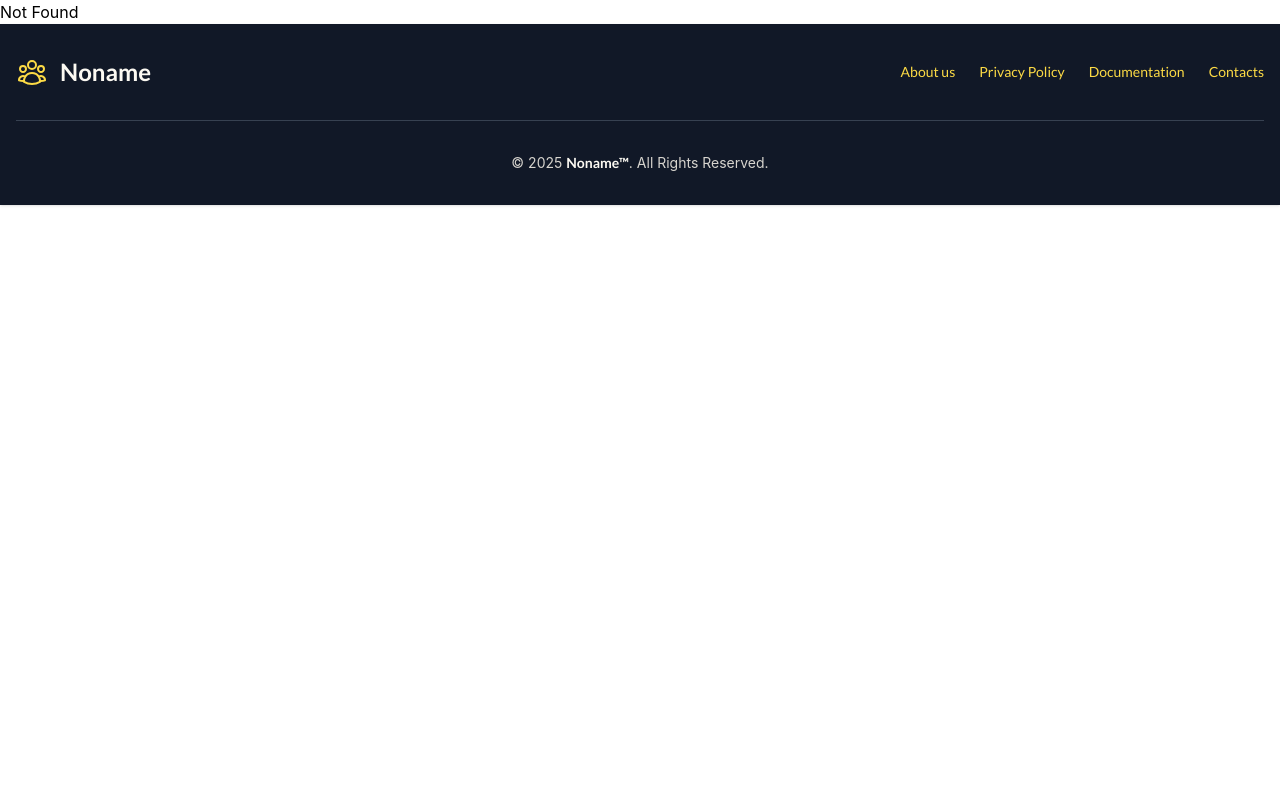
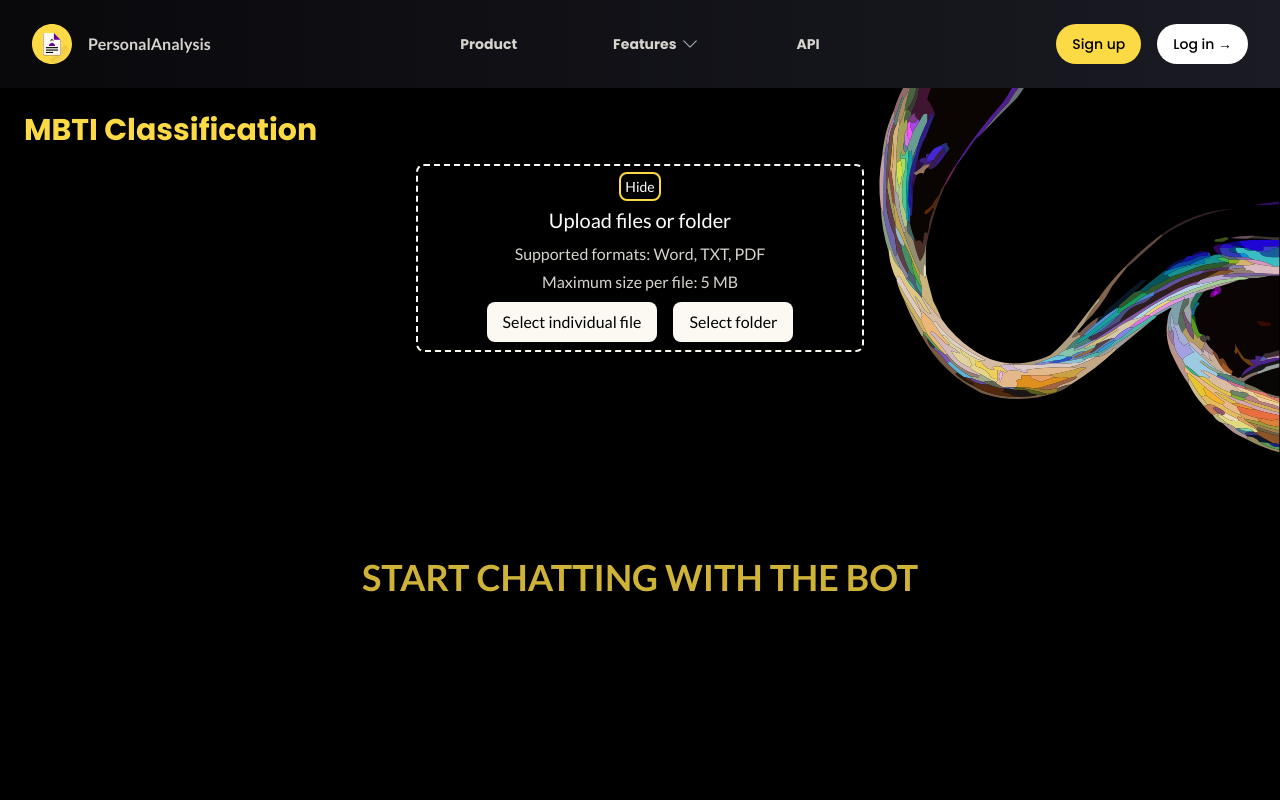
Before and after one commit to IvanGaideek/Front_Personality-Analyzer, a React (Vite) app: page /product/mbti-classification in a window 1280 px wide. Before the commit this address had no page. Shown: the top 800 px of the page. Built offline with nearby package versions, Linux system fonts and the light colour scheme.

Commit message:
made uploading file or folder

```diff
--- a/src/addition/data_elements/items-cards.jsx
+++ b/src/addition/data_elements/items-cards.jsx
@@ -3,7 +3,7 @@ const main_cards_center = [
 		name: 'Myers–Briggs Type Indicator',
 		description:
 			'Discover the types today and discover the potential of the personality!',
-		href: '#',
+		href: '/product/mbti-classification',
 	},
 	{
 		name: 'Resume Analyzer',
--- a/src/components/atoms/DeleteButton.jsx
+++ b/src/components/atoms/DeleteButton.jsx
@@ -1,14 +1,34 @@
-import React from 'react'
+import React, { useState } from 'react'
+import ModalWindow from './ModalWindow'
+import ModalAcceptance from '../molecules/ModalAcceptance'
 
 export default function DeleteButton(props) {
+	const className_button = props.className
+
+	const [modalIsOpen, setModalIsOpen] = useState(false)
+
 	return (
+		<>
 			<button
+				onClick={() => setModalIsOpen(true)}
 				className={
-				'bg-red-500 text-white px-3 py-1 rounded-md text-xs md:text-sm' +
-				props.className
+					className_button != null
+						? className_button
+						: 'bg-red-500 text-white px-3 py-1 rounded-md text-xs md:text-sm'
 				}
 			>
 				{props.text}
 			</button>
+			{modalIsOpen && (
+				<ModalWindow setModalIsOpen={setModalIsOpen}>
+					<ModalAcceptance
+						setModalIsOpen={setModalIsOpen}
+						title={props.title}
+						description={props.description}
+						name_button={props.name_button ? props.name_button : 'Delete'}
+					/>
+				</ModalWindow>
+			)}
+		</>
 	)
 }
--- /dev/null
+++ b/src/components/atoms/ModalWindow.jsx
@@ -0,0 +1,15 @@
+import React from 'react'
+
+export default function ModalWindow(props) {
+	return (
+		<div className='fixed inset-0 flex items-center justify-center z-200 w-11/12 mx-auto'>
+			<div
+				className='fixed inset-0 bg-black bg-opacity-50'
+				onClick={() => props.setModalIsOpen(false)}
+			/>
+			<div className='border border-medium-yellow bg-gray-900 text-white rounded-lg p-6 shadow-lg z-10'>
+				{props.children}
+			</div>
+		</div>
+	)
+}
--- a/src/components/molecules/ChatBot.jsx
+++ b/src/components/molecules/ChatBot.jsx
@@ -2,9 +2,7 @@ import React, { useState } from 'react'
 import AnswerBot from './AnswerBot'
 import InputButton from '../atoms/InputButton'
 
-export default function ChatBot() {
-	const maxLength = 4000
-
+export default function ChatBot({ maxLength = 4000 }) {
 	const [inputText, setInputText] = useState('')
 	const [messages, setMessages] = useState([])
 	const [loading, setLoading] = useState(false)
--- /dev/null
+++ b/src/components/molecules/FileUploadingInChat.jsx
@@ -0,0 +1,79 @@
+import React from 'react'
+
+function UploadControls({
+	handleFileChange,
+	handleFolderChange,
+	files,
+	handleClear,
+}) {
+	return (
+		<>
+			<input
+				type='file'
+				onChange={handleFileChange}
+				accept='.pdf, .txt, .docx'
+				className='hidden'
+				id='file-upload-single'
+			/>
+			<input
+				type='file'
+				onChange={handleFolderChange}
+				accept='.pdf, .txt, .docx'
+				webkitdirectory=''
+				directory=''
+				className='hidden'
+				id='file-upload-folder'
+			/>
+			<div className='flex flex-row items-center justify-content gap-4'>
+				<label
+					htmlFor='file-upload-single'
+					className='cursor-pointer bg-almost-white text-all-black px-4 py-2 rounded-lg hover:bg-all-black hover:text-almost-white hover:border'
+				>
+					Select individual file
+				</label>
+				<label
+					htmlFor='file-upload-folder'
+					className='cursor-pointer bg-almost-white text-all-black px-4 py-2 rounded-lg hover:bg-all-black hover:text-almost-white hover:border'
+				>
+					Select folder
+				</label>
+				{files.length > 0 && (
+					<button
+						onClick={handleClear}
+						className='bg-red-500 text-white px-4 py-2 rounded-lg'
+					>
+						Clear
+					</button>
+				)}
+			</div>
+		</>
+	)
+}
+
+function UploadStatus({ error, uploading, uploadSuccess }) {
+	return (
+		<>
+			{error && <p className='mt-1 text-red-500 text-sm open-sans'>{error}</p>}
+			{uploading && <p className='mt-1 text-white'>Uploading...</p>}
+			{uploadSuccess && (
+				<p className='mt-1 text-medium-yellow'>{uploadSuccess}</p>
+			)}
+		</>
+	)
+}
+
+function FileList({ files }) {
+	return (
+		<>
+			{files.length > 0 && (
+				<div className='mt-4'>
+					{files.map(file => (
+						<p key={file.name}>{file.name}</p>
+					))}
+				</div>
+			)}
+		</>
+	)
+}
+
+export { FileList, UploadControls, UploadStatus }
--- /dev/null
+++ b/src/components/molecules/ModalAcceptance.jsx
@@ -0,0 +1,30 @@
+import React from 'react'
+
+export default function ModalAcceptance(props) {
+	const handleDelete = () => {
+		// Логика удаления
+		console.log('Удаление...')
+		props.setModalIsOpen(false)
+	}
+
+	return (
+		<>
+			<h2 className='text-lg poppins'>{props.title}</h2>
+			<p className='py-2 open-sans'>{props.description}</p>
+			<div className='flex justify-end'>
+				<button
+					onClick={handleDelete}
+					className='bg-red-500 hover:bg-red-700 text-white px-3 py-1 rounded-md mr-2'
+				>
+					{props.name_button}
+				</button>
+				<button
+					onClick={() => props.setModalIsOpen(false)}
+					className='bg-gray-700 hover:bg-gray-800 text-white px-3 py-1 rounded-md'
+				>
+					Cancel
+				</button>
+			</div>
+		</>
+	)
+}
--- a/src/components/molecules/header/DialogPanel.jsx
+++ b/src/components/molecules/header/DialogPanel.jsx
@@ -17,8 +17,8 @@ export const NavDialogPanel = () => {
 			onClose={setMobileMenuOpen}
 			className='md:hidden lg:hidden'
 		>
-			<div className='fixed inset-0 z-10' />
-			<DialogPanel className='fixed inset-y-0 right-0 z-10 overflow-y-auto bg-white px-6 py-6 sm:max-w-sm sm:ring-1 sm:ring-gray-900/10 poppins-bold'>
+			<div className='fixed inset-0 z-50' />
+			<DialogPanel className='fixed inset-y-0 right-0 z-50 overflow-y-auto bg-white px-6 py-6 sm:max-w-sm sm:ring-1 sm:ring-gray-900/10 poppins-bold'>
 				<div className='flex items-center justify-between'>
 					<MobileMenuButton
 						Icon={<Bars3Icon aria-hidden='true' className='size-6' />}
--- a/src/components/organisms/ChatAi.jsx
+++ b/src/components/organisms/ChatAi.jsx
@@ -1,7 +1,6 @@
 import React from 'react'
-import ChatBot from '../molecules/ChatBot'
 
-export default function ChatAi({ title = 'AI Chat Bot' }) {
+export default function ChatAi({ title = 'AI Chat Bot', chat }) {
 	return (
 		<div className='flex flex-col h-screen p-4 sm:p-6 bg-transparent text-white'>
 			<div className='mb-4'>
@@ -9,7 +8,7 @@ export default function ChatAi({ title = 'AI Chat Bot' }) {
 					{title}
 				</h1>
 			</div>
-			<ChatBot />
+			{chat}
 		</div>
 	)
 }
--- /dev/null
+++ b/src/components/organisms/ChatMbti.jsx
@@ -0,0 +1,160 @@
+import React, { useState } from 'react'
+import ChatBot from '../molecules/ChatBot'
+import { ChevronDoubleLeftIcon } from '@heroicons/react/24/outline'
+import {
+	UploadControls,
+	FileList,
+	UploadStatus,
+} from '../molecules/FileUploadingInChat'
+
+const MAX_FILE_SIZE = 5 * 1024 * 1024 // 5 MB
+const ACCEPTED_FILE_TYPES = [
+	'application/pdf',
+	'text/plain',
+	'application/vnd.openxmlformats-officedocument.wordprocessingml.document',
+]
+
+export default function FileUpload() {
+	const [files, setFiles] = useState([])
+	const [error, setError] = useState('')
+	const [isVisible, setIsVisible] = useState(true)
+	const [uploading, setUploading] = useState(false)
+	const [uploadSuccess, setUploadSuccess] = useState('')
+
+	const handleFileChange = event => {
+		const selectedFiles = Array.from(event.target.files)
+		processFiles(selectedFiles)
+	}
+
+	const handleFolderChange = event => {
+		const selectedFiles = Array.from(event.target.files)
+		processFiles(selectedFiles)
+	}
+
+	const processFiles = selectedFiles => {
+		const validFiles = []
+
+		selectedFiles.forEach(file => {
+			if (!ACCEPTED_FILE_TYPES.includes(file.type)) {
+				setError(
+					`Mistake: Only Word, TXT, or PDF files are allowed. Invalid file: ${file.name}`
+				)
+				return
+			}
+
+			if (file.size > MAX_FILE_SIZE) {
+				setError(`Error: File ${file.name} exceeds the maximum size of 5 MB.`)
+				return
+			}
+
+			validFiles.push(file)
+		})
+
+		if (validFiles.length > 0) {
+			setFiles(prevFiles => [...prevFiles, ...validFiles])
+			setError('')
+			uploadFiles(validFiles) // Upload valid files
+		}
+	}
+
+	const uploadFiles = async files => {
+		const formData = new FormData()
+		files.forEach(file => {
+			formData.append('files', file)
+		})
+
+		try {
+			setUploading(true)
+			setUploadSuccess('')
+			// Assuming you have a function to get CSRF token
+			const token = await getCSRFToken()
+			const response = await fetch('/upload', {
+				method: 'POST',
+				headers: {
+					'X-CSRF-Token': token,
+				},
+				body: formData,
+			})
+
+			if (response.ok) {
+				setUploadSuccess('Files uploaded successfully!')
+			} else {
+				setError('File upload failed.')
+			}
+		} catch (error) {
+			setError('Error: ' + error.message)
+		} finally {
+			setUploading(false)
+		}
+	}
+
+	const handleDragOver = event => {
+		event.preventDefault()
+		event.stopPropagation()
+	}
+
+	const handleDrop = event => {
+		event.preventDefault()
+		event.stopPropagation()
+		const droppedFiles = Array.from(event.dataTransfer.files)
+		if (droppedFiles.length > 0) {
+			processFiles(droppedFiles)
+		}
+	}
+
+	const toggleVisibility = () => {
+		setIsVisible(!isVisible)
+	}
+
+	const handleClear = () => {
+		setFiles([])
+		setError('')
+		setUploadSuccess('')
+	}
+
+	return (
+		<>
+			<div className='flex flex-col items-center mb-4'>
+				{isVisible && (
+					<div
+						className='z-10 flex flex-col items-center justify-center border-dashed border-2 border-almost-white px-4 py-2 rounded-lg w-full max-w-md mx-4 md:mx-12 lg:mx-0 lato-regular'
+						onDragOver={handleDragOver}
+						onDrop={handleDrop}
+					>
+						<button onClick={toggleVisibility} className='mb-2'>
+							<span className='border-2 border-medium-yellow p-1 text-sm rounded-lg hover:bg-yellow-alpha-20'>
+								Hide
+							</span>
+						</button>
+						<h2 className='text-xl mb-2'>Upload files or folder</h2>
+						<p className='mb-1 text-medium-gray'>
+							Supported formats: Word, TXT, PDF
+						</p>
+						<p className='mb-2 text-medium-gray'>Maximum size per file: 5 MB</p>
+						<UploadControls
+							handleFileChange={handleFileChange}
+							handleFolderChange={handleFolderChange}
+							files={files}
+							handleClear={handleClear}
+						/>
+						<FileList files={files} />
+						<UploadStatus
+							error={error}
+							uploading={uploading}
+							uploadSuccess={uploadSuccess}
+						/>
+					</div>
+				)}
+				{!isVisible && (
+					<button
+						onClick={toggleVisibility}
+						className='border-2 border-r-0 border-almost-white fixed p-1 right-0 z-50 bg-all-black text-white rounded-l-full'
+					>
+						<ChevronDoubleLeftIcon className='text-medium-yellow w-6 h-auto' />
+					</button>
+				)}
+			</div>
+			<ChatBot maxLength={9000} />
+		</>
+	)
+}
--- a/src/components/organisms/DatabaseSearch.jsx
+++ b/src/components/organisms/DatabaseSearch.jsx
@@ -207,7 +207,11 @@ export default function DatabaseSearch() {
 											</option>
 										))}
 									</select>
-									<DeleteButton text='Delete SelectedTable' />
+									<DeleteButton
+										text='Delete SelectedTable'
+										title='Delete the selected table'
+										description='Are you sure you want to permanently delete this table?'
+									/>
 								</div>
 							</>
 						) : (
--- a/src/components/pages/Profile.jsx
+++ b/src/components/pages/Profile.jsx
@@ -2,6 +2,7 @@ import React from 'react'
 import LogoutButton from '../atoms/LogoutButton'
 import Settings from '../molecules/settings'
 import { settings } from '../../addition/data_elements/items-settings'
+import DeleteButton from '../atoms/DeleteButton'
 
 export default function Profile() {
 	return (
@@ -27,13 +28,13 @@ export default function Profile() {
 				</div>
 
 				{/* Action Buttons */}
-				<div className='flex justify-end space-x-4'>
-					<a
-						href='#'
+				<div className='flex justify-end gap-4'>
+					<DeleteButton
+						text='Delete'
+						title='Confirm the deletion'
+						description='Are you sure you want to delete your account along with other dependent data?'
 						className='bg-red-500 hover:bg-red-700 text-white font-bold py-2 px-4 text-sm/6 rounded-full transition duration-200 focus:outline-none poppins focus:ring focus:ring-medium-gray mr-2 border-2 border-all-black'
-					>
-						Delete
-					</a>
+					/>
 					<LogoutButton />
 				</div>
 			</div>
--- a/src/store/App.jsx
+++ b/src/store/App.jsx
@@ -13,6 +13,8 @@ import Product from '../components/pages/Product'
 import IntoSystem from '../components/pages/IntoSystem'
 import SignIn from '../components/organisms/SignIn'
 import SignUp from '../components/organisms/SignUp'
+import ChatBot from '../components/molecules/ChatBot'
+import ChatMbti from '../components/organisms/ChatMbti'
 
 function App() {
 	return (
@@ -33,7 +35,16 @@ function App() {
 							<Route path='/docs/gratitude' element={'Gratitude'} />
 						</Route>
 						<Route path='/product' element={<Product />}>
-							<Route path='/product/personal-aa' element={<ChatAi />} />
+							<Route
+								path='/product/personal-aa'
+								element={<ChatAi title='AI Chat Bot' chat={<ChatBot />} />}
+							/>
+							<Route
+								path='/product/mbti-classification'
+								element={
+									<ChatAi title='MBTI Classification' chat={<ChatMbti />} />
+								}
+							/>
 						</Route>
 					</Route>
 					<Route path='/into-system' element={<IntoSystem />}>
```
Lines whose indentation alone changed are shown as unchanged.
